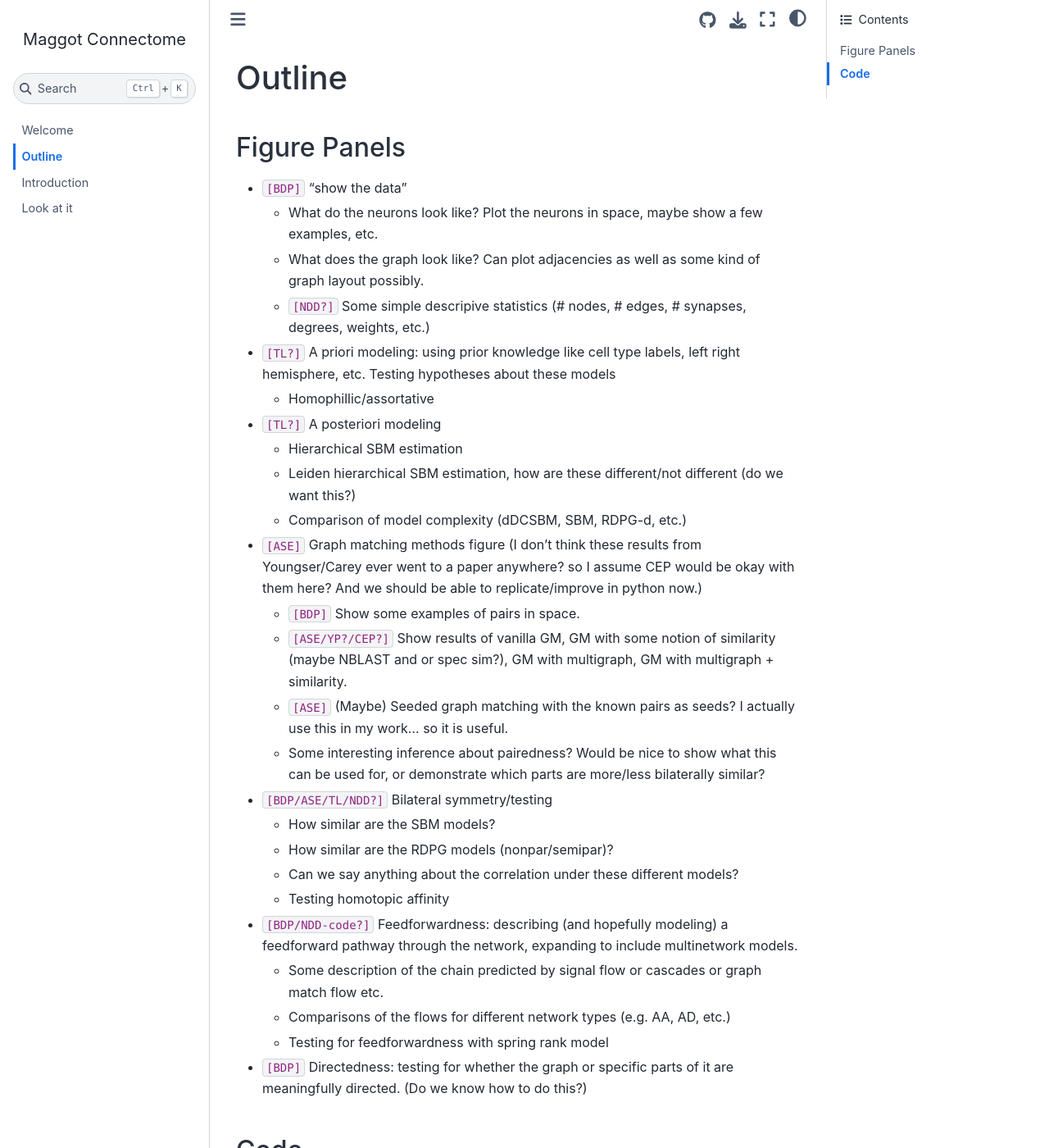
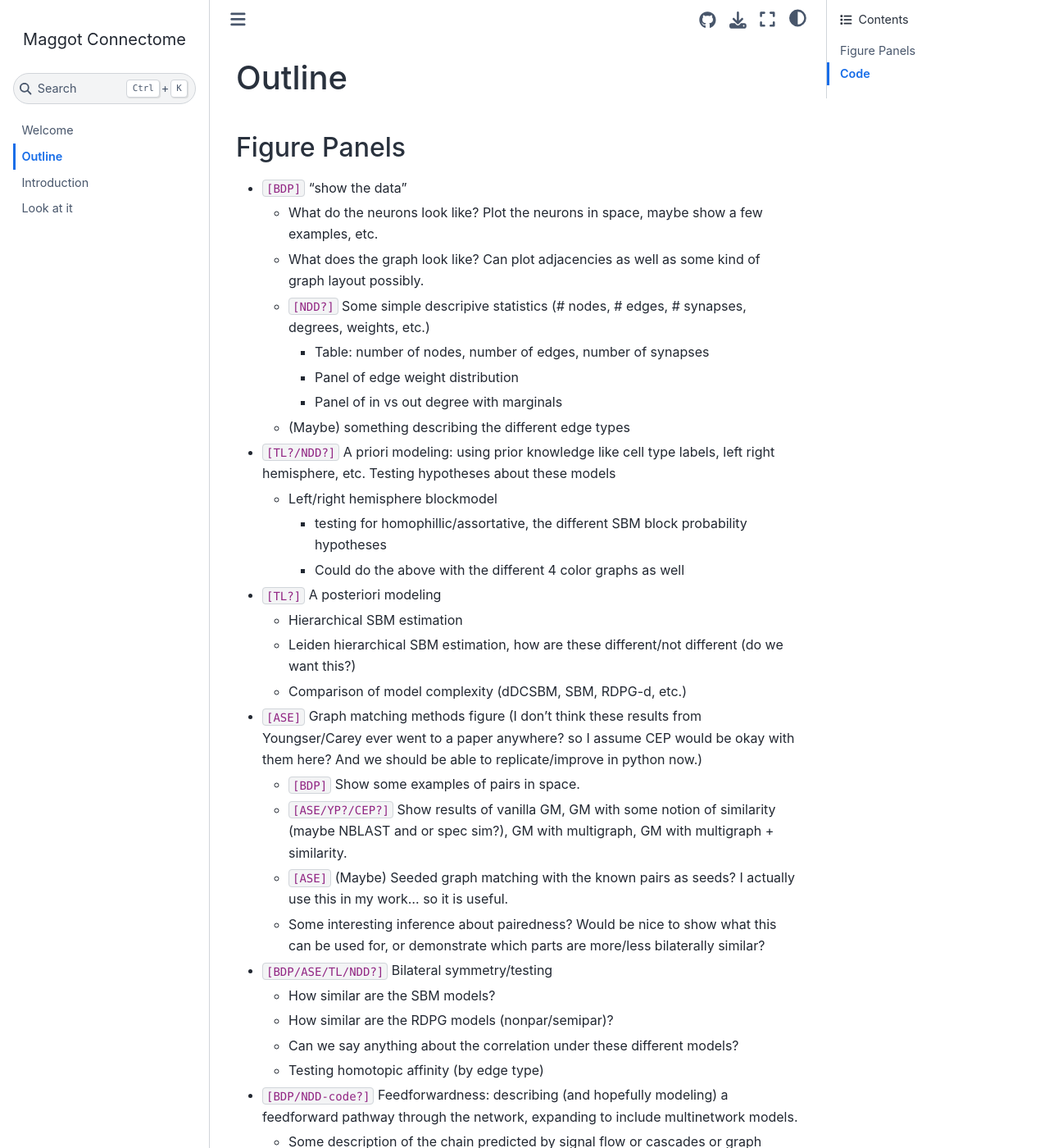
Before and after one commit to neurodata/maggot_connectome, a Jupyter Book: the page built from docs/outline.md, in a window 1280 px wide and 1400 px high. Shown: the whole window at 82% size. Built offline with Jupyter Book 1.0.4 settings and Sphinx 7.4.7 and the Sphinx Book theme 1.1.4, drawn with Linux system fonts in a browser that asks for light colours; pages that are not in the unit, such as notebooks, are missing from menus; some of the changed text lies outside the part shown.

Commit message:
update outline

```diff
--- a/docs/outline.md
+++ b/docs/outline.md
@@ -5,8 +5,14 @@
     - What do the neurons look like? Plot the neurons in space, maybe show a few examples, etc.
     - What does the graph look like? Can plot adjacencies as well as some kind of graph layout possibly.
     - `[NDD?]` Some simple descripive statistics (# nodes, # edges, # synapses, degrees, weights, etc.)
-- `[TL?]` A priori modeling: using prior knowledge like cell type labels, left right hemisphere, etc. Testing hypotheses about these models
-    - Homophillic/assortative
+        - Table: number of nodes, number of edges, number of synapses
+        - Panel of edge weight distribution
+        - Panel of in vs out degree with marginals
+    - (Maybe) something describing the different edge types
+- `[TL?/NDD?]` A priori modeling: using prior knowledge like cell type labels, left right hemisphere, etc. Testing hypotheses about these models
+    - Left/right hemisphere blockmodel
+        - testing for homophillic/assortative, the different SBM block probability hypotheses
+        - Could do the above with the different 4 color graphs as well
 - `[TL?]` A posteriori modeling
     - Hierarchical SBM estimation
     - Leiden hierarchical SBM estimation, how are these different/not different (do we want this?)
@@ -20,7 +26,7 @@
     - How similar are the SBM models?
     - How similar are the RDPG models (nonpar/semipar)?
     - Can we say anything about the correlation under these different models?
-    - Testing homotopic affinity
+    - Testing homotopic affinity (by edge type)
 - `[BDP/NDD-code?]` Feedforwardness: describing (and hopefully modeling) a feedforward pathway through the network, expanding to include multinetwork models.
     - Some description of the chain predicted by signal flow or cascades or graph match flow etc.
     - Comparisons of the flows for different network types (e.g. AA, AD, etc.)
@@ -30,9 +36,9 @@
 
 ## Code
 - `[NDD]` [Flow/hierarchy/ranking](https://github.com/microsoft/graspologic/issues/636) into graspologic
-- `[TL]` Improve the estimation code to make it easier to fit to data in a useful way, examine the models, etc. (as necessary)
+- `[TL?]` Improve the estimation code to make it easier to fit to data in a useful way, examine the models, etc. (as necessary)
 - `[NDD]` Adjacency with dendrogram for hierarchical clustering that is not complete
     - I have code, not pretty, probably not generalizable yet
-- `[TL/NDD?]` Bar dendrogram plotting in general
 - `[TL/NDD?]` [Tests from statistical connectomics](https://github.com/microsoft/graspologic/issues/570) into graspologic
     - We should talk to Eric/decide what we actually want first
+- `[TL/NDD?]` Bar dendrogram plotting in general
```
